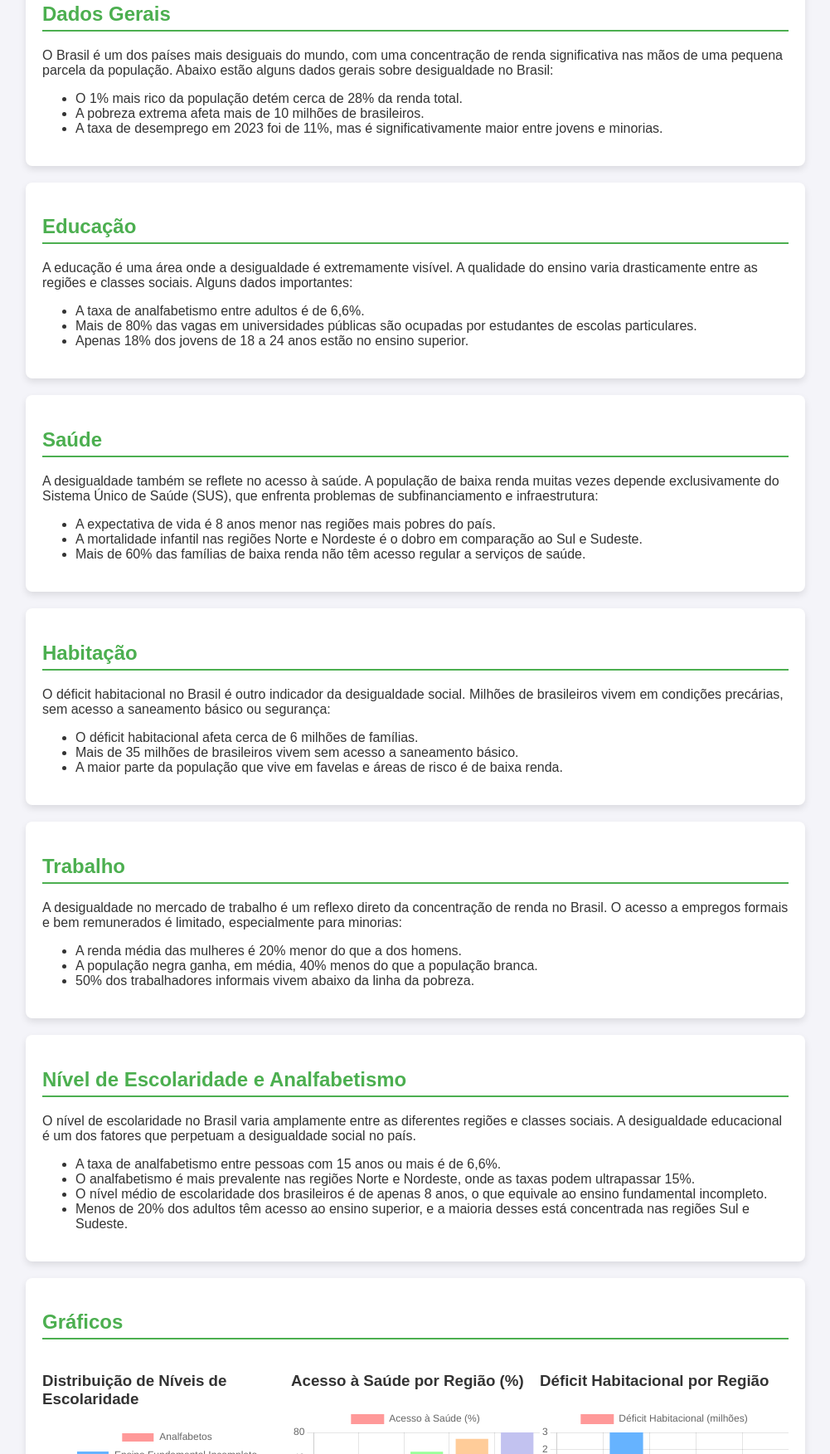
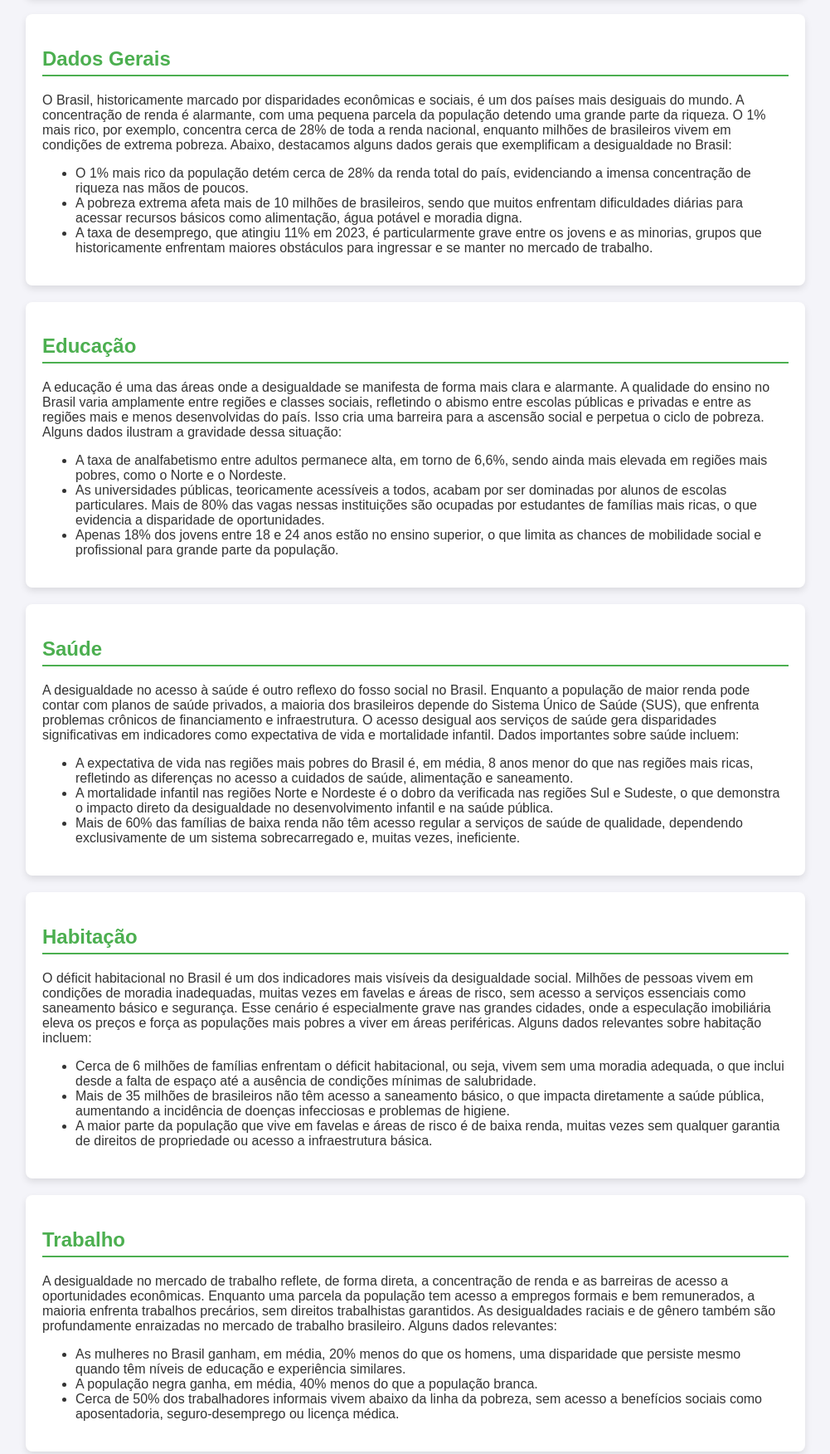
Before and after one commit to homem-de-programa/trabalho-de-matematica, a plain HTML site: page index.html in a window 1280 px wide. Shown: the part 400-2152 px from the top of the page at 83% size, without its empty margins (139-1140 px from the left). Drawn offline with nearby package versions, Linux system fonts and the light colour scheme.

Commit message:
Update index.html

```diff
--- a/index.html
+++ b/index.html
@@ -27,56 +27,56 @@
 
     <section id="introducao">
         <h2>Introdução</h2>
-        <p>A desigualdade social no Brasil é uma das maiores preocupações sociais e econômicas do país. Ela impacta diferentes áreas da vida, como educação, saúde, habitação e trabalho, e afeta principalmente as populações mais vulneráveis. Este site visa fornecer uma visão abrangente desse problema com base em dados atualizados.</p>
+        <p>A desigualdade social no Brasil é uma das questões mais urgentes e complexas que o país enfrenta, afetando tanto a esfera social quanto a econômica. Ela permeia várias áreas cruciais da vida, incluindo a educação, a saúde, a moradia e o mercado de trabalho. Esse fenômeno impacta, de forma mais severa, as populações mais vulneráveis, como pessoas de baixa renda, minorias raciais e moradores de regiões mais pobres, especialmente o Norte e o Nordeste. Através deste site, nosso objetivo é fornecer uma análise ampla e detalhada desse problema, com base em dados recentes e relevantes, para que possamos entender a profundidade e as implicações da desigualdade no Brasil.</p>
     </section>
 
     <section id="dados">
         <h2>Dados Gerais</h2>
-        <p>O Brasil é um dos países mais desiguais do mundo, com uma concentração de renda significativa nas mãos de uma pequena parcela da população. Abaixo estão alguns dados gerais sobre desigualdade no Brasil:</p>
+        <p>O Brasil, historicamente marcado por disparidades econômicas e sociais, é um dos países mais desiguais do mundo. A concentração de renda é alarmante, com uma pequena parcela da população detendo uma grande parte da riqueza. O 1% mais rico, por exemplo, concentra cerca de 28% de toda a renda nacional, enquanto milhões de brasileiros vivem em condições de extrema pobreza. Abaixo, destacamos alguns dados gerais que exemplificam a desigualdade no Brasil:</p>
         <ul>
-            <li>O 1% mais rico da população detém cerca de 28% da renda total.</li>
-            <li>A pobreza extrema afeta mais de 10 milhões de brasileiros.</li>
-            <li>A taxa de desemprego em 2023 foi de 11%, mas é significativamente maior entre jovens e minorias.</li>
+            <li>O 1% mais rico da população detém cerca de 28% da renda total do país, evidenciando a imensa concentração de riqueza nas mãos de poucos.</li>
+            <li>A pobreza extrema afeta mais de 10 milhões de brasileiros, sendo que muitos enfrentam dificuldades diárias para acessar recursos básicos como alimentação, água potável e moradia digna.</li>
+            <li>A taxa de desemprego, que atingiu 11% em 2023, é particularmente grave entre os jovens e as minorias, grupos que historicamente enfrentam maiores obstáculos para ingressar e se manter no mercado de trabalho.</li>
         </ul>
     </section>
 
     <section id="educacao">
         <h2>Educação</h2>
-        <p>A educação é uma área onde a desigualdade é extremamente visível. A qualidade do ensino varia drasticamente entre as regiões e classes sociais. Alguns dados importantes:</p>
+        <p>A educação é uma das áreas onde a desigualdade se manifesta de forma mais clara e alarmante. A qualidade do ensino no Brasil varia amplamente entre regiões e classes sociais, refletindo o abismo entre escolas públicas e privadas e entre as regiões mais e menos desenvolvidas do país. Isso cria uma barreira para a ascensão social e perpetua o ciclo de pobreza. Alguns dados ilustram a gravidade dessa situação:</p>
         <ul>
-            <li>A taxa de analfabetismo entre adultos é de 6,6%.</li>
-            <li>Mais de 80% das vagas em universidades públicas são ocupadas por estudantes de escolas particulares.</li>
-            <li>Apenas 18% dos jovens de 18 a 24 anos estão no ensino superior.</li>
+            <li>A taxa de analfabetismo entre adultos permanece alta, em torno de 6,6%, sendo ainda mais elevada em regiões mais pobres, como o Norte e o Nordeste.</li>
+            <li>As universidades públicas, teoricamente acessíveis a todos, acabam por ser dominadas por alunos de escolas particulares. Mais de 80% das vagas nessas instituições são ocupadas por estudantes de famílias mais ricas, o que evidencia a disparidade de oportunidades.</li>
+            <li>Apenas 18% dos jovens entre 18 e 24 anos estão no ensino superior, o que limita as chances de mobilidade social e profissional para grande parte da população.</li>
         </ul>
     </section>
 
     <section id="saude">
         <h2>Saúde</h2>
-        <p>A desigualdade também se reflete no acesso à saúde. A população de baixa renda muitas vezes depende exclusivamente do Sistema Único de Saúde (SUS), que enfrenta problemas de subfinanciamento e infraestrutura:</p>
+        <p>A desigualdade no acesso à saúde é outro reflexo do fosso social no Brasil. Enquanto a população de maior renda pode contar com planos de saúde privados, a maioria dos brasileiros depende do Sistema Único de Saúde (SUS), que enfrenta problemas crônicos de financiamento e infraestrutura. O acesso desigual aos serviços de saúde gera disparidades significativas em indicadores como expectativa de vida e mortalidade infantil. Dados importantes sobre saúde incluem:</p>
         <ul>
-            <li>A expectativa de vida é 8 anos menor nas regiões mais pobres do país.</li>
-            <li>A mortalidade infantil nas regiões Norte e Nordeste é o dobro em comparação ao Sul e Sudeste.</li>
-            <li>Mais de 60% das famílias de baixa renda não têm acesso regular a serviços de saúde.</li>
+            <li>A expectativa de vida nas regiões mais pobres do Brasil é, em média, 8 anos menor do que nas regiões mais ricas, refletindo as diferenças no acesso a cuidados de saúde, alimentação e saneamento.</li>
+            <li>A mortalidade infantil nas regiões Norte e Nordeste é o dobro da verificada nas regiões Sul e Sudeste, o que demonstra o impacto direto da desigualdade no desenvolvimento infantil e na saúde pública.</li>
+            <li>Mais de 60% das famílias de baixa renda não têm acesso regular a serviços de saúde de qualidade, dependendo exclusivamente de um sistema sobrecarregado e, muitas vezes, ineficiente.</li>
         </ul>
     </section>
 
     <section id="habitacao">
         <h2>Habitação</h2>
-        <p>O déficit habitacional no Brasil é outro indicador da desigualdade social. Milhões de brasileiros vivem em condições precárias, sem acesso a saneamento básico ou segurança:</p>
+        <p>O déficit habitacional no Brasil é um dos indicadores mais visíveis da desigualdade social. Milhões de pessoas vivem em condições de moradia inadequadas, muitas vezes em favelas e áreas de risco, sem acesso a serviços essenciais como saneamento básico e segurança. Esse cenário é especialmente grave nas grandes cidades, onde a especulação imobiliária eleva os preços e força as populações mais pobres a viver em áreas periféricas. Alguns dados relevantes sobre habitação incluem:</p>
         <ul>
-            <li>O déficit habitacional afeta cerca de 6 milhões de famílias.</li>
-            <li>Mais de 35 milhões de brasileiros vivem sem acesso a saneamento básico.</li>
-            <li>A maior parte da população que vive em favelas e áreas de risco é de baixa renda.</li>
+            <li>Cerca de 6 milhões de famílias enfrentam o déficit habitacional, ou seja, vivem sem uma moradia adequada, o que inclui desde a falta de espaço até a ausência de condições mínimas de salubridade.</li>
+            <li>Mais de 35 milhões de brasileiros não têm acesso a saneamento básico, o que impacta diretamente a saúde pública, aumentando a incidência de doenças infecciosas e problemas de higiene.</li>
+            <li>A maior parte da população que vive em favelas e áreas de risco é de baixa renda, muitas vezes sem qualquer garantia de direitos de propriedade ou acesso a infraestrutura básica.</li>
         </ul>
     </section>
 
     <section id="trabalho">
         <h2>Trabalho</h2>
-        <p>A desigualdade no mercado de trabalho é um reflexo direto da concentração de renda no Brasil. O acesso a empregos formais e bem remunerados é limitado, especialmente para minorias:</p>
+        <p>A desigualdade no mercado de trabalho reflete, de forma direta, a concentração de renda e as barreiras de acesso a oportunidades econômicas. Enquanto uma parcela da população tem acesso a empregos formais e bem remunerados, a maioria enfrenta trabalhos precários, sem direitos trabalhistas garantidos. As desigualdades raciais e de gênero também são profundamente enraizadas no mercado de trabalho brasileiro. Alguns dados relevantes:</p>
         <ul>
-            <li>A renda média das mulheres é 20% menor do que a dos homens.</li>
+            <li>As mulheres no Brasil ganham, em média, 20% menos do que os homens, uma disparidade que persiste mesmo quando têm níveis de educação e experiência similares.</li>
             <li>A população negra ganha, em média, 40% menos do que a população branca.</li>
-            <li>50% dos trabalhadores informais vivem abaixo da linha da pobreza.</li>
+            <li>Cerca de 50% dos trabalhadores informais vivem abaixo da linha da pobreza, sem acesso a benefícios sociais como aposentadoria, seguro-desemprego ou licença médica.</li>
         </ul>
     </section>
 
@@ -84,10 +84,9 @@
         <h2>Nível de Escolaridade e Analfabetismo</h2>
         <p>O nível de escolaridade no Brasil varia amplamente entre as diferentes regiões e classes sociais. A desigualdade educacional é um dos fatores que perpetuam a desigualdade social no país.</p>
         <ul>
-            <li>A taxa de analfabetismo entre pessoas com 15 anos ou mais é de 6,6%.</li>
-            <li>O analfabetismo é mais prevalente nas regiões Norte e Nordeste, onde as taxas podem ultrapassar 15%.</li>
-            <li>O nível médio de escolaridade dos brasileiros é de apenas 8 anos, o que equivale ao ensino fundamental incompleto.</li>
-            <li>Menos de 20% dos adultos têm acesso ao ensino superior, e a maioria desses está concentrada nas regiões Sul e Sudeste.</li>
+            <li>A taxa de analfabetismo entre pessoas com 15 anos ou mais é de 6,6%, sendo que nas regiões Norte e Nordeste esse número pode ultrapassar 15%, evidenciando uma desigualdade educacional regional profunda.</li>
+            <li>O nível médio de escolaridade da população brasileira é de apenas 8 anos, o que significa que a maioria dos brasileiros não concluiu nem o ensino fundamental.</li>
+            <li>Menos de 20% dos adultos no Brasil têm acesso ao ensino superior, e a maioria desses está concentrada nas regiões Sul e Sudeste, onde há mais infraestrutura educacional e recursos disponíveis.</li>
         </ul>
     </section>
 
```
